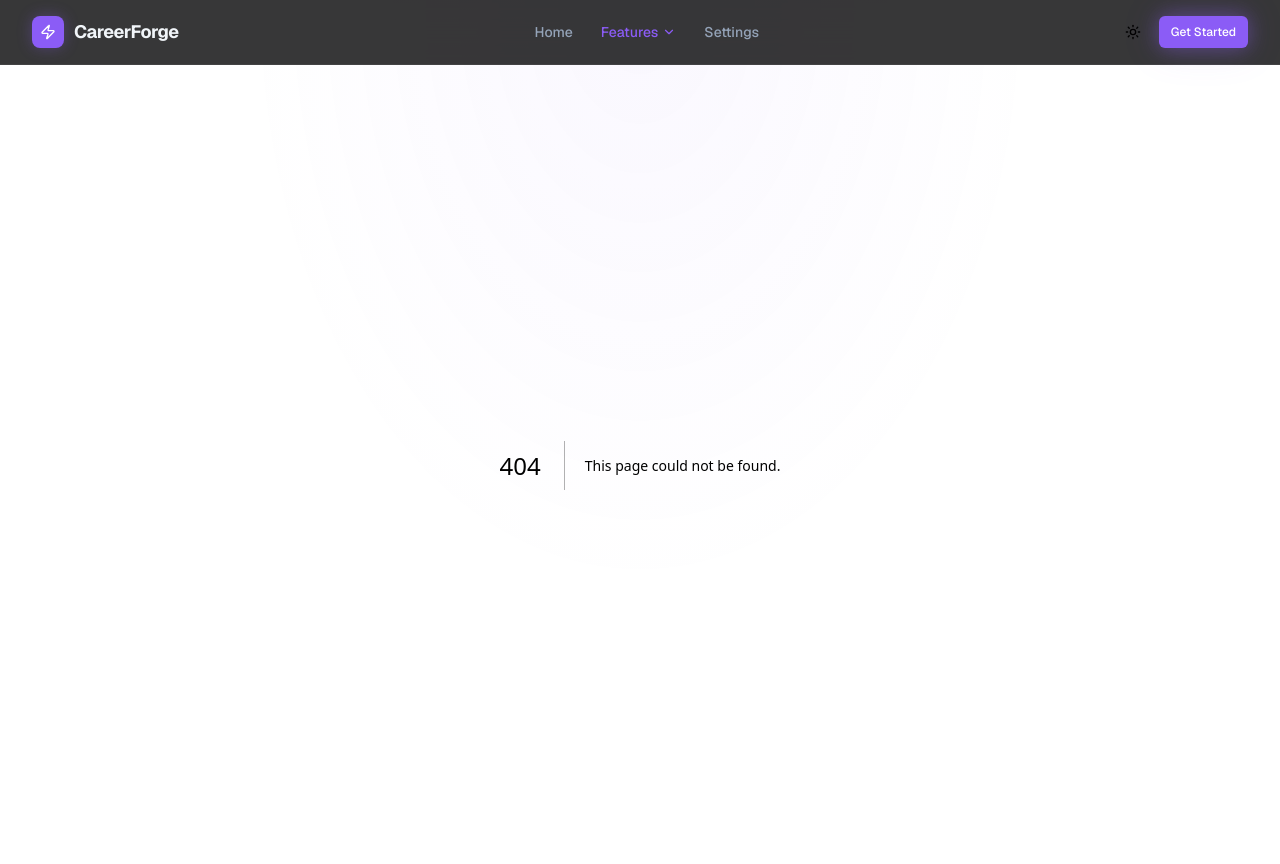
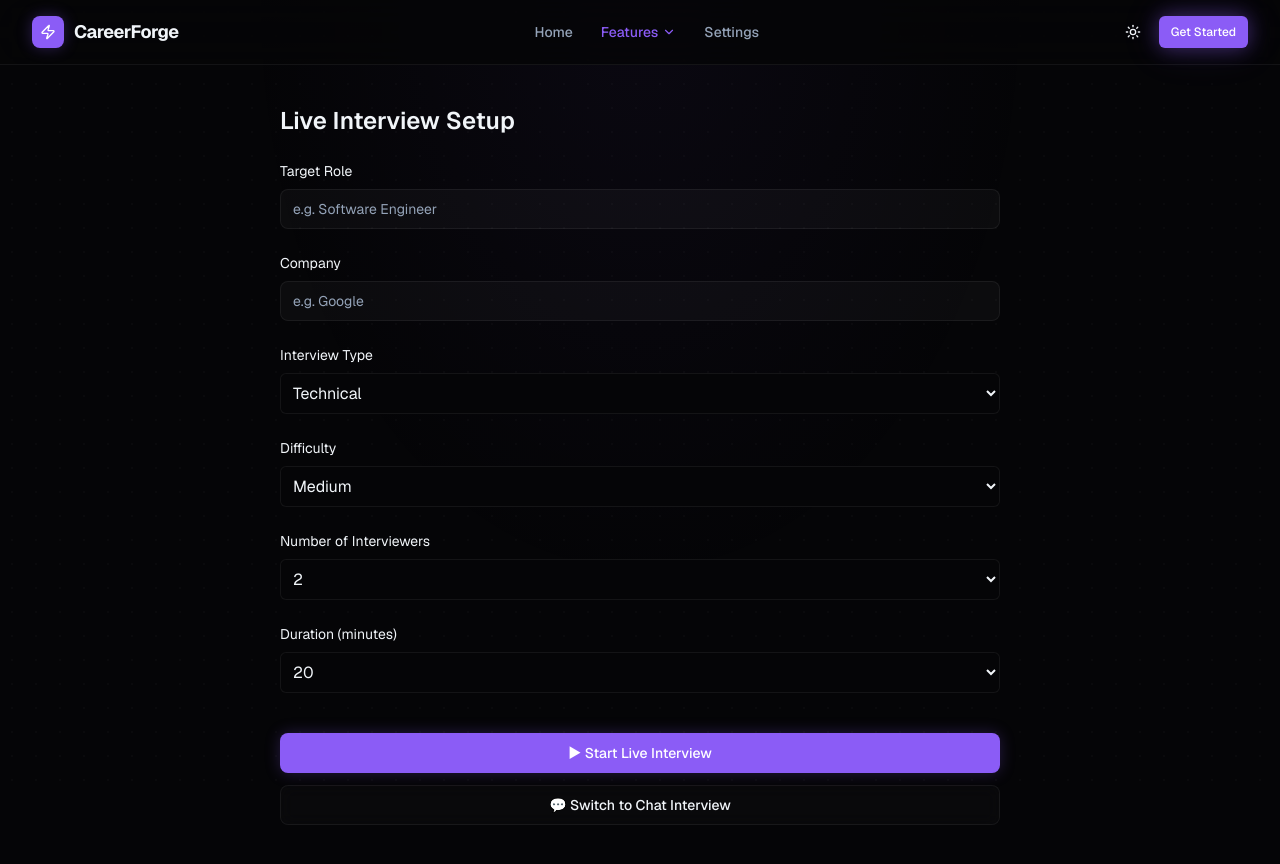
Before and after one commit to ayan70715/career_forge-ai, a Next.js app: page /interview-prep in a window 1280 px wide. Before the commit this address had no page. Built offline with nearby package versions, Linux system fonts and the light colour scheme.

Commit message:
Create InterviewSetupPage component for live interviews

```diff
--- /dev/null
+++ b/src/app/interview-prep/page.tsx
@@ -0,0 +1,132 @@
+"use client";
+
+import { useState } from "react";
+import { useRouter } from "next/navigation";
+import { Button } from "@/components/ui/button";
+import { Input } from "@/components/ui/input";
+
+export default function InterviewSetupPage() {
+  const router = useRouter();
+
+  const [role, setRole] = useState("");
+  const [company, setCompany] = useState("");
+  const [type, setType] = useState("technical");
+  const [difficulty, setDifficulty] = useState("medium");
+  const [interviewers, setInterviewers] = useState(2);
+  const [duration, setDuration] = useState(20);
+
+  const startInterview = () => {
+    // later we can persist this in localStorage or global store
+    const config = {
+      role,
+      company,
+      type,
+      difficulty,
+      interviewers,
+      duration,
+    };
+
+    localStorage.setItem("interviewConfig", JSON.stringify(config));
+
+    router.push("/interview-prep/room");
+  };
+
+  return (
+    <div className="min-h-screen px-6 py-10 max-w-3xl mx-auto flex flex-col gap-6">
+      <h1 className="text-2xl font-semibold">
+        Live Interview Setup
+      </h1>
+
+      {/* Role */}
+      <div className="flex flex-col gap-2">
+        <label className="text-sm">Target Role</label>
+        <Input
+          placeholder="e.g. Software Engineer"
+          value={role}
+          onChange={(e) => setRole(e.target.value)}
+        />
+      </div>
+
+      {/* Company */}
+      <div className="flex flex-col gap-2">
+        <label className="text-sm">Company</label>
+        <Input
+          placeholder="e.g. Google"
+          value={company}
+          onChange={(e) => setCompany(e.target.value)}
+        />
+      </div>
+
+      {/* Type */}
+      <div className="flex flex-col gap-2">
+        <label className="text-sm">Interview Type</label>
+        <select
+          className="p-2 rounded-md bg-background border"
+          value={type}
+          onChange={(e) => setType(e.target.value)}
+        >
+          <option value="technical">Technical</option>
+          <option value="hr">HR</option>
+          <option value="behavioral">Behavioral</option>
+          <option value="mixed">Mixed</option>
+        </select>
+      </div>
+
+      {/* Difficulty */}
+      <div className="flex flex-col gap-2">
+        <label className="text-sm">Difficulty</label>
+        <select
+          className="p-2 rounded-md bg-background border"
+          value={difficulty}
+          onChange={(e) => setDifficulty(e.target.value)}
+        >
+          <option value="easy">Easy</option>
+          <option value="medium">Medium</option>
+          <option value="hard">Hard</option>
+        </select>
+      </div>
+
+      {/* Interviewers */}
+      <div className="flex flex-col gap-2">
+        <label className="text-sm">Number of Interviewers</label>
+        <select
+          className="p-2 rounded-md bg-background border"
+          value={interviewers}
+          onChange={(e) => setInterviewers(Number(e.target.value))}
+        >
+          <option value={1}>1</option>
+          <option value={2}>2</option>
+          <option value={3}>3</option>
+        </select>
+      </div>
+
+      {/* Duration */}
+      <div className="flex flex-col gap-2">
+        <label className="text-sm">Duration (minutes)</label>
+        <select
+          className="p-2 rounded-md bg-background border"
+          value={duration}
+          onChange={(e) => setDuration(Number(e.target.value))}
+        >
+          <option value={15}>15</option>
+          <option value={20}>20</option>
+          <option value={30}>30</option>
+        </select>
+      </div>
+
+      {/* Buttons */}
+      <div className="flex flex-col gap-3 mt-4">
+        <Button onClick={startInterview}>
+          ▶ Start Live Interview
+        </Button>
+
+        <Button
+          variant="outline"
+          onClick={() => router.push("/interview-prep/chat")}
+        >
+          💬 Switch to Chat Interview
+        </Button>
+      </div>
+    </div>
+  );
+}
```
